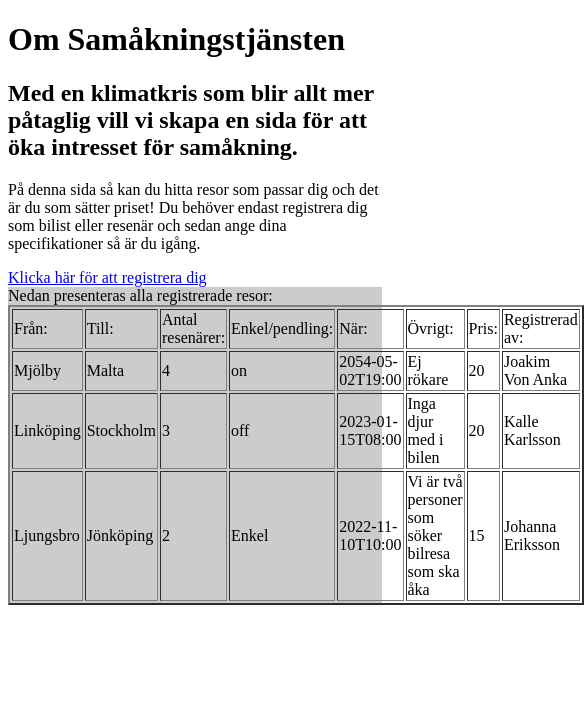
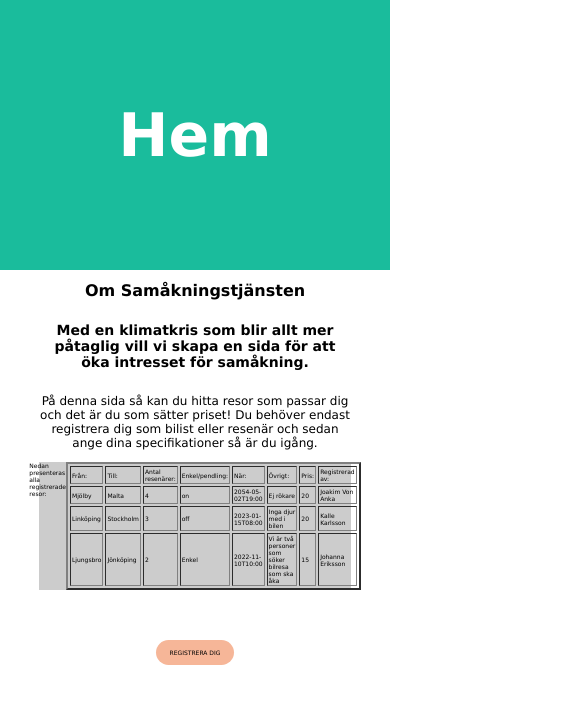
Before and after one commit to 0h4y/samakning, a website with bundled scripts: page index.html in a window 390 px wide. Shown: the whole page, 584 px wide, since content can reach past the window. Built offline with nearby package versions, Linux system fonts and the light colour scheme.

Commit message:
ändrade lite html och snyggade till cssen

```diff
--- a/index.html
+++ b/index.html
@@ -6,17 +6,23 @@
     <meta http-equiv="X-UA-Compatible" content="IE=edge" />
     <meta name="viewport" content="width=device-width, initial-scale=1.0" />
     <title>HERO - En samåkningstjänst för hjältar</title>
+    <link rel="stylesheet" href="src/index.css" />
   </head>
   <body>
-    <main>
-      <h1>Om Samåkningstjänsten</h1>
-      <h2>Med en klimatkris som blir allt mer påtaglig vill vi skapa en sida för att öka intresset för samåkning.</h2>
-      <p>På denna sida så kan du hitta resor som passar dig och det är du som sätter priset!
-         Du behöver endast registrera dig som bilist eller resenär och sedan ange dina specifikationer så är du igång.
-      </p>
-    </main>
-    <div><a href="samakning.html">Klicka här för att registrera dig</a></div>
-    <div id="allaResorTabell"></div>
+    <div class="header">
+      <h1>Hem</h1>
+    </div>
+    <div id="intro">
+      <main>
+        <div id="text"><h1>Om Samåkningstjänsten</h1></div>
+        <div id="text"><h2>Med en klimatkris som blir allt mer påtaglig vill vi skapa en sida för att öka intresset för samåkning.</h2></div>
+        <div id="text"><p>På denna sida så kan du hitta resor som passar dig och det är du som sätter priset!
+          Du behöver endast registrera dig som bilist eller resenär och sedan ange dina specifikationer så är du igång.
+       </p></div>
+      </main>
+    </div>
+    <div><div id="allaResorTabell"></div></div>
+    <div><div id="button"><a href="samakning.html" id="register">Registrera dig</a></div></div>
     <script type="module" src="src/dummyAnvändare.js"></script>
     <script type="module" src="src/index.js"></script>
   </body>
--- /dev/null
+++ b/src/index.css
@@ -0,0 +1,98 @@
+body{
+    font-family: Verdana, Geneva, Tahoma, sans-serif;
+    width: 100%;
+    margin: 0;
+}
+
+div {
+    display: flex;
+    justify-content: center;
+}
+
+#text {
+    display: flex;
+    justify-content: center;
+}
+
+main h1, main h2, main p {
+    display: flex;
+    text-align: center;
+    justify-content: center;
+    width: 80%;
+}
+
+.header {
+    margin: 0;
+    padding: 60px;
+    text-align: center;
+    background: #1abc9c;
+    color: white;
+    font-size: 30px;
+  }
+
+  #intro {
+    display: flex;
+    justify-content: center;
+  }
+
+  #button {
+    font-size: large;
+    background-color: rgb(246, 182, 152);
+    width: 20%;
+    height: 35px;
+    border-radius: 15px;
+  }
+
+  #register {
+    display: flex;
+    align-items: center;
+    text-decoration: none;
+    text-transform: uppercase;
+    color: black;
+  }
+
+  #allaResorTabell {
+    display: flex;
+    justify-content: center;
+    width: 80%;
+    margin-bottom: 50px;
+  }
+
+  @media only screen and (max-width: 1000px) {
+    #allaResorTabell {
+        font-size: 10px;
+    }
+    #button {
+        font-size: 12px;
+        height: 30px;
+      }
+  }
+
+    @media only screen and (max-width: 800px) {
+        #allaResorTabell {
+            font-size: 8px;
+        }
+        #button {
+            font-size: 8px;
+            height: 25px;
+          }
+
+        main h1 {
+            font-size: 16px;
+        }
+        main h2 {
+            font-size: 14px;
+        }
+        main p {
+            font-size: 12px;
+        }
+    }
+
+    @media only screen and (max-width: 550px) {
+        #allaResorTabell {
+            font-size: 6px;
+        }
+        #button {
+            font-size: 6px;
+          }
+    }
```
